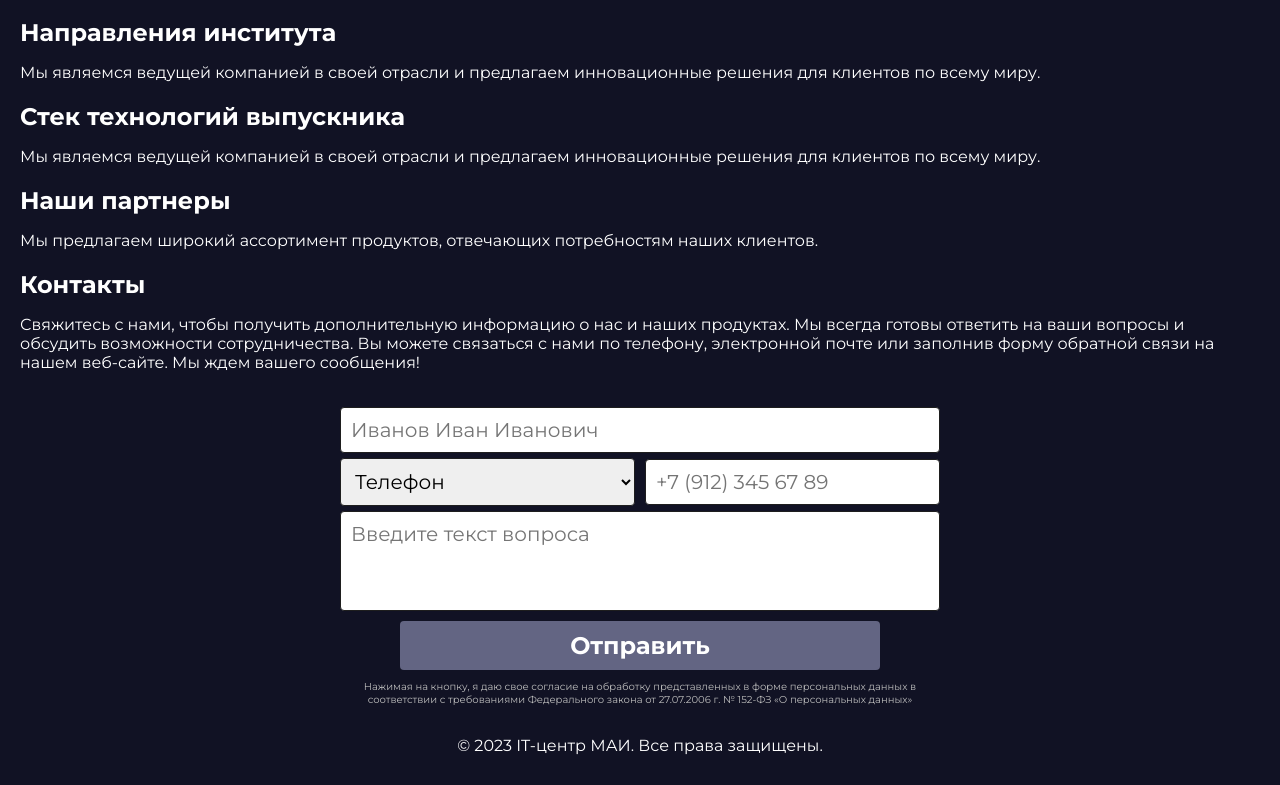
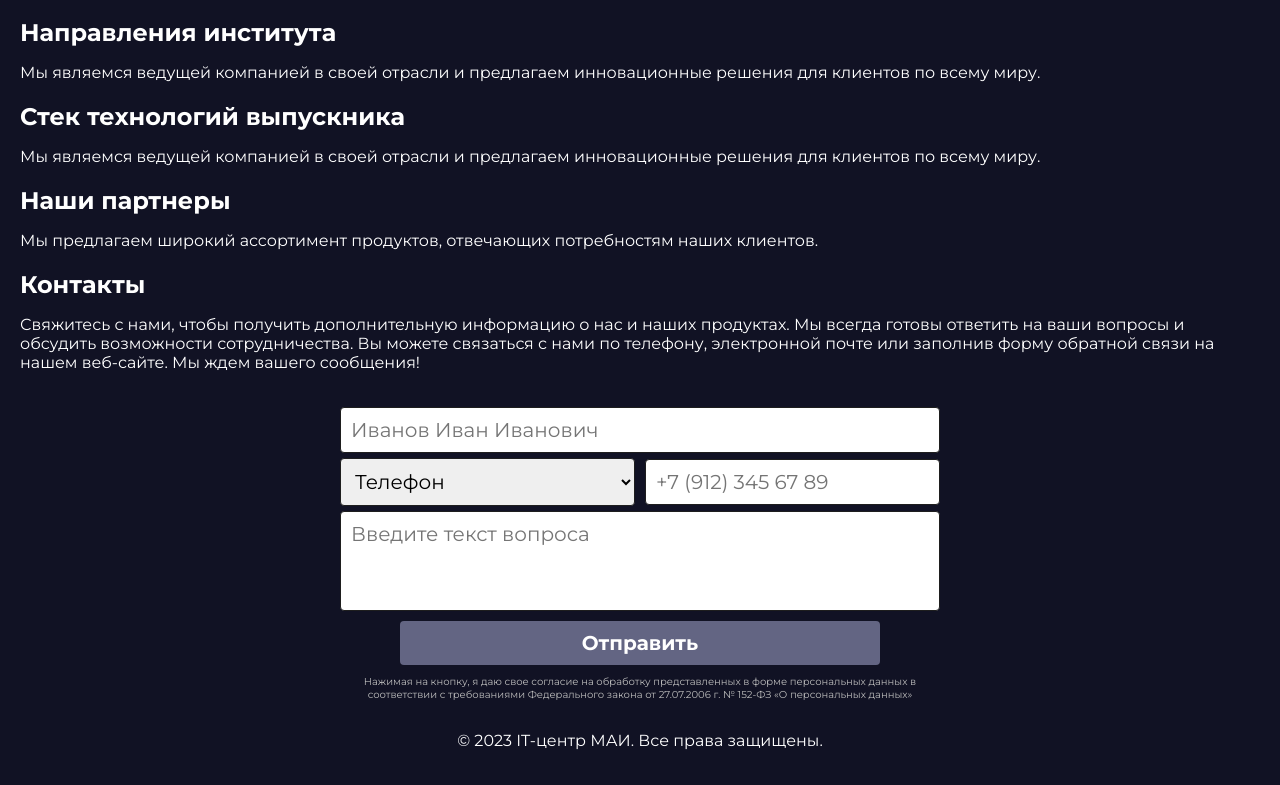
Before and after one commit to hell-lumpen/it-landing, a React (Create React App) app: page / in a window 1280 px wide. Shown: the part 1297-2082 px from the top of the page. Built offline with nearby package versions, Linux system fonts and the light colour scheme.

Commit message:
add form

```diff
--- a/src/styles/FeedbackForm.css
+++ b/src/styles/FeedbackForm.css
@@ -4,7 +4,7 @@
     margin: 0 auto;
     padding-top: 20px;
     font-family: Montserrat, sans-serif;
-    font-size: 20px; /* Увеличение размера шрифта */
+    font-size: 18px; /* Увеличение размера шрифта */
 }
 
 .feedback-form .input-group {
@@ -67,7 +67,7 @@
     display: block;
     cursor: pointer;
     text-align: center;
-    font-size: 24px;
+    font-size: 20px;
     box-sizing: border-box;
     font-family: Montserrat, sans-serif;
     font-weight: bold;
```
